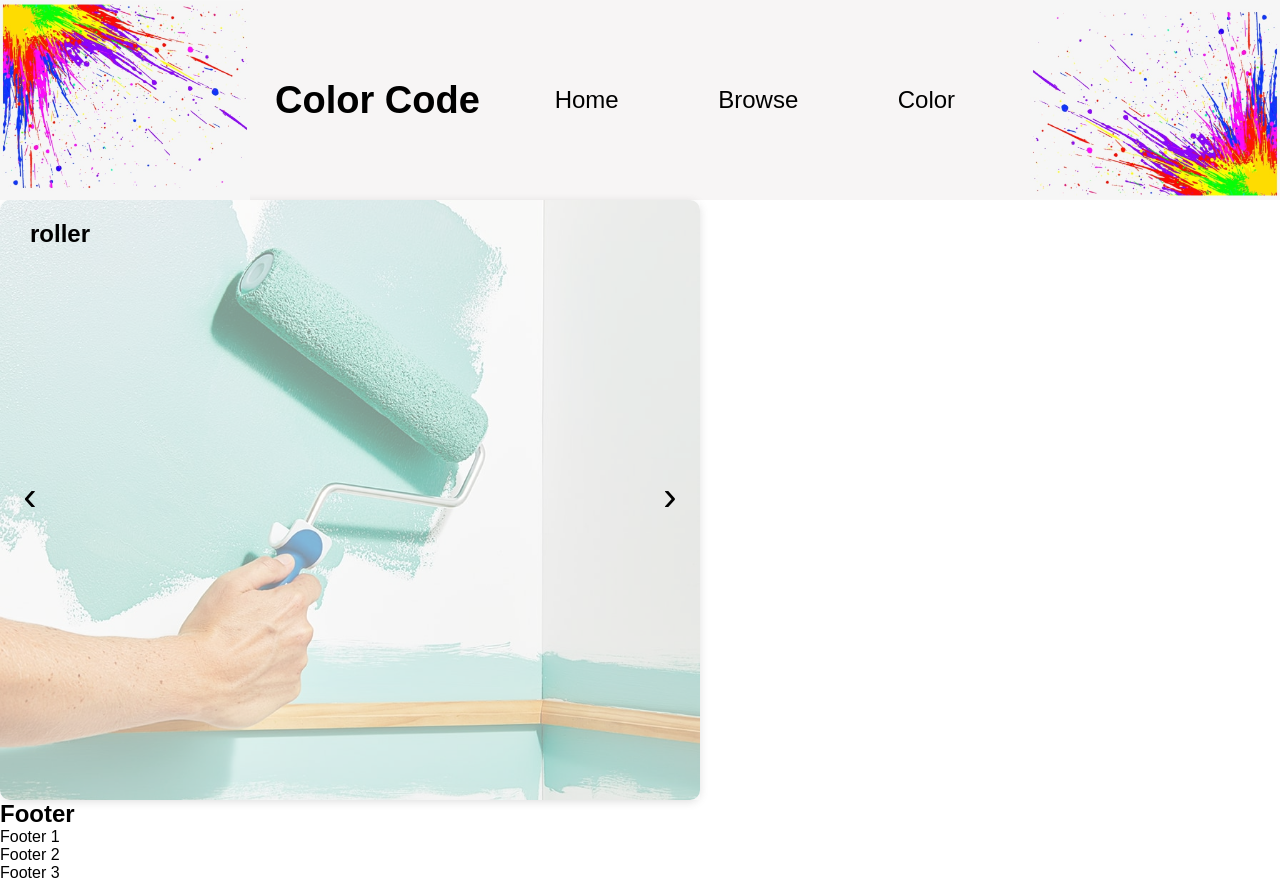
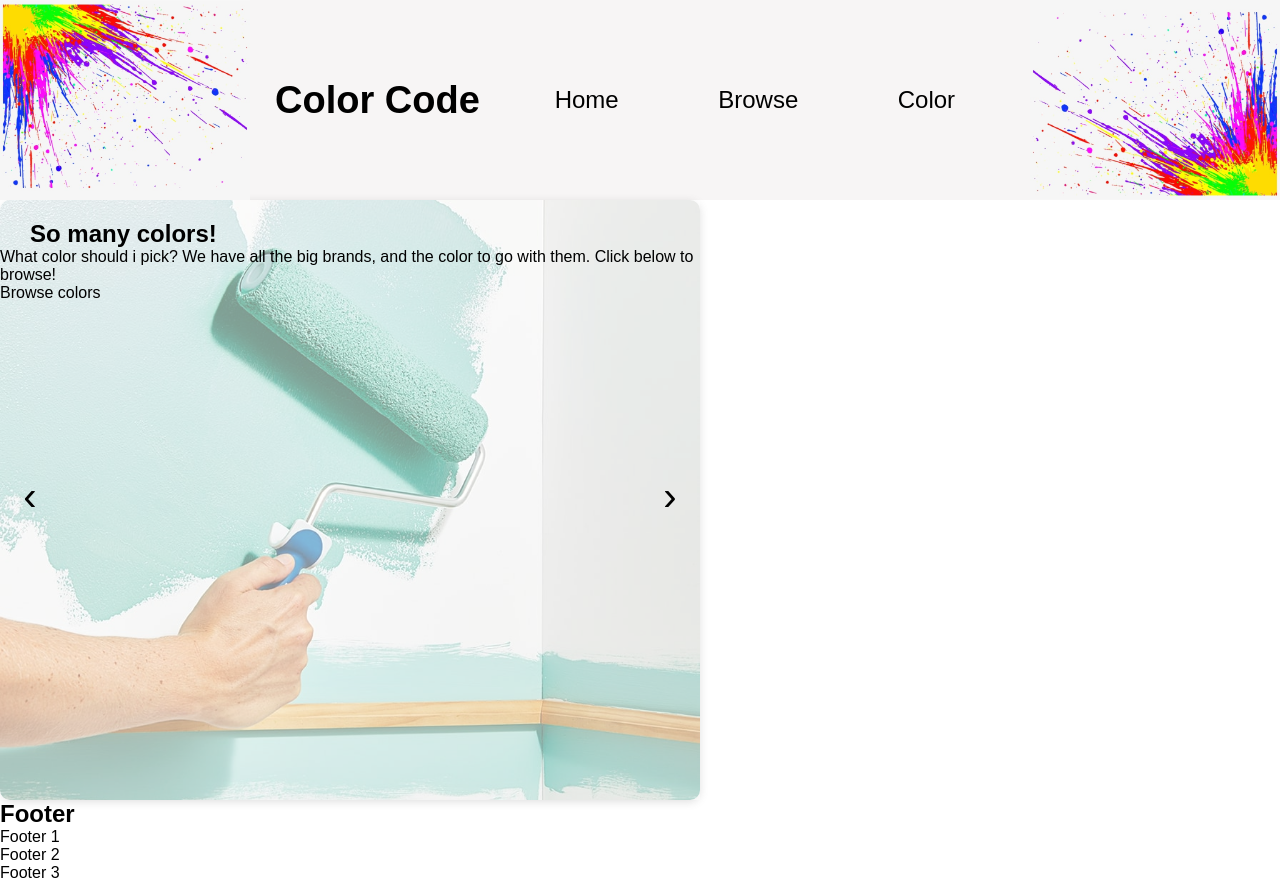
Before and after one commit to erikdalgrund/examen22, a React (Create React App) app: page / in a window 1280 px wide. Built offline with nearby package versions, Linux system fonts and the light colour scheme; a web font is replaced by a local one.

Commit message:
examen[011] Chore: Worked on the carousel component.

```diff
--- a/src/components/common/carousel/Carousel.jsx
+++ b/src/components/common/carousel/Carousel.jsx
@@ -39,9 +39,13 @@ function Carousel( {images} ) {
                         }>
                         <img src={image.image} className='carousel-card--img' />
                         <div className="carousel-card--overlay">
-                            <h2 className='carousel-card--title'>
+                            <h2 className='carousel-card--title card-primary'>
                                 {image.title}
                             </h2>
+                            <div className='carousel-card--content'>
+                                {image.content}
+                                <a href="#" className='button-info'> {image.link} </a>
+                            </div>
                         </div>
                 </div>
             )
--- a/src/components/common/carousel/content.js
+++ b/src/components/common/carousel/content.js
@@ -2,14 +2,40 @@
 export const content = [
     {
         image: "/images/carousel/paint-help.jpg",
-        title: "help"
+        title: "Dont know what youre doing?",
+        content:
+        <p>
+            Dont worry, everybodys first time is scary!
+            We have the answer to all your questions.
+            What paint should i use?
+            How many paint brushes do i need?
+            Can i really do this myself?
+            Yes you can.
+            Click below to learn how!
+        </p>,
+        link: "Learn more"
     },
     {
         image: "/images/carousel/paint-roller.jpg",
-        title: "roller"
+        title: "So many colors!",
+        content:
+        <p>
+            What color should i pick?
+            We have all the big brands,
+            and the color to go with them.
+            Click below to browse!
+        </p>,
+        link: "Browse colors"
     },
     {
         image: "/images/carousel/paint-tools.jpeg",
-        title: "tools"
+        title: "A paint brush or a new ladder?",
+        content:
+        <p>
+            Need paint brushes or a new spatula?
+            Feel free to browse our inventory.
+            Click below!
+        </p>,
+        link: "Browse tools"
     },
 ]
```
